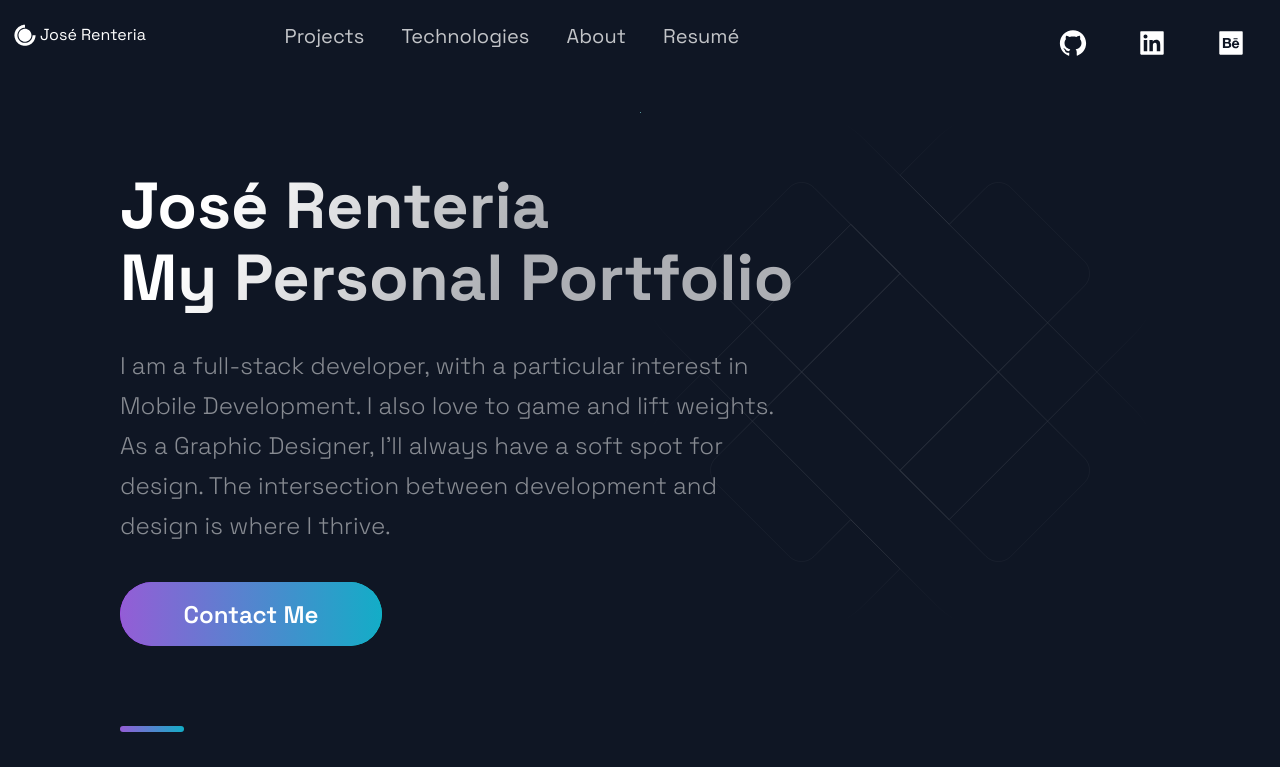
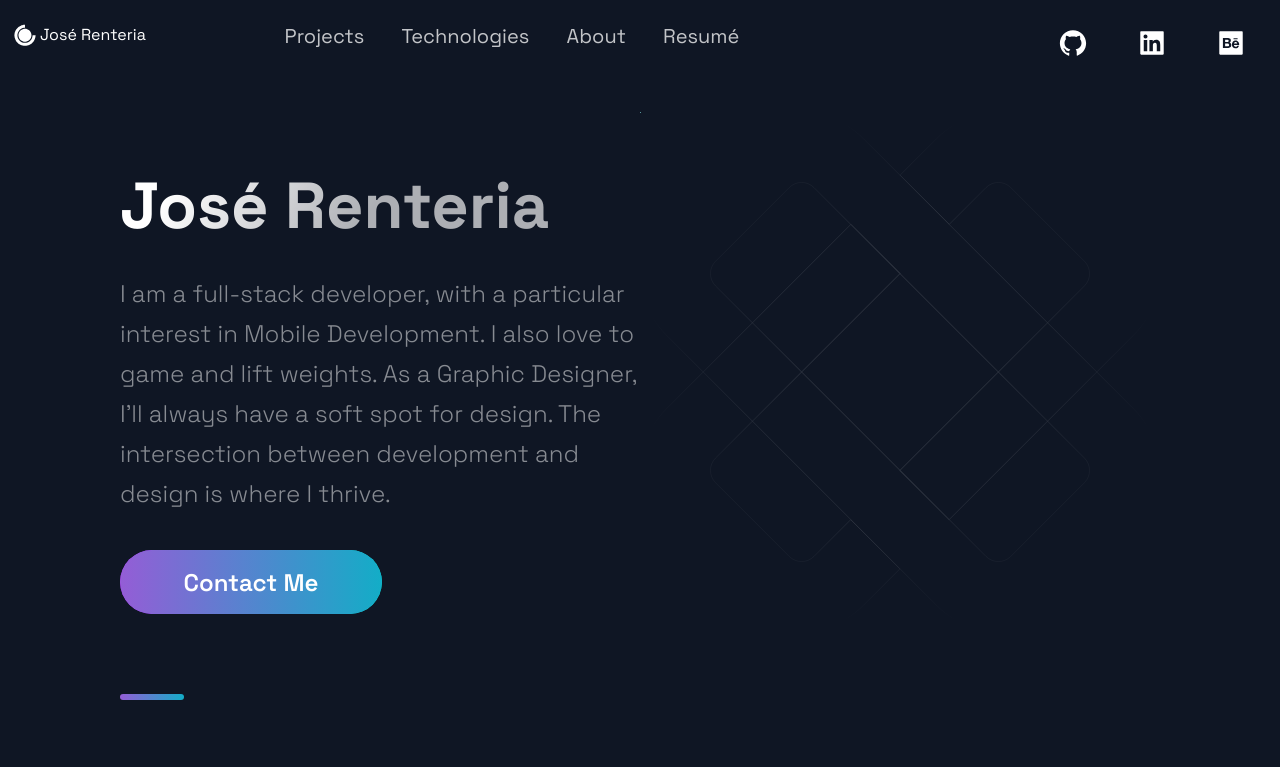
Before and after one commit to joserenter1a/portfolio, a Next.js app: page / in a window 1280 px wide. Shown: the top 767 px of the page. Built offline with nearby package versions, Linux system fonts and the light colour scheme.

Commit message:
Update Hero.js

```diff
--- a/src/components/Hero/Hero.js
+++ b/src/components/Hero/Hero.js
@@ -15,7 +15,6 @@ const Hero = (props) => (
       <LeftSection>
         <SectionTitle main center>
           José Renteria <br />
-          My Personal Portfolio
         </SectionTitle>
         <SectionText>
         I am a full-stack developer, with a particular interest in Mobile Development. I also love to game and lift weights. As a Graphic Designer, I'll always have a soft spot for design. The intersection between development and design is where I thrive.
```
